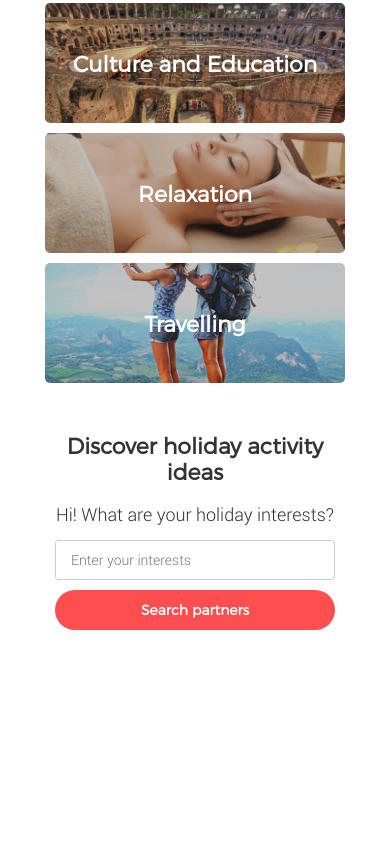
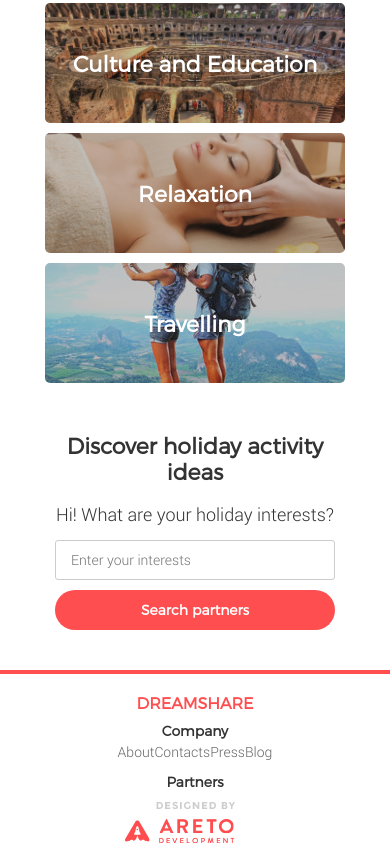
Before and after one commit to YuriyShandor/DreamShare, a website: page index.html in a window 390 px wide. Shown: the part 3195-4059 px from the top of the page. Before the commit the page ends 3865 px from the top, so only its background shows below. Drawn offline with Linux system fonts and the light colour scheme.

Commit message:
Add Footer

```diff
--- a/index.html
+++ b/index.html
@@ -179,6 +179,28 @@
     </div>
   </section>
 
-  <footer></footer>
+  <footer>
+    <hr>
+
+    <div class="container">
+      <div class="footer_info">
+        <h1>DreamShare</h1>
+
+        <div class="about_us">
+          <span>Company</span>
+          <ul>
+            <li><a href="#">About</a></li>
+            <li><a href="#">Contacts</a></li>
+            <li><a href="#">Press</a></li>
+            <li><a href="#">Blog</a></li>
+          </ul>
+        </div>
+
+        <span id="partn">Partners</span>
+
+        <a href="#" id="design"><img src="img/designed.png" alt=""></a>
+      </div>
+    </div>
+  </footer>
 </body>
 </html>
--- a/scss/main.scss
+++ b/scss/main.scss
@@ -480,6 +480,7 @@ header {
     align-items: center;
     border-radius: 5px;
     margin-bottom: 20px;
+    cursor: pointer;
 
     span {
       font-size: 22px;
@@ -632,20 +633,131 @@ header {
   }
 }
 
+footer {
+  hr {
+    height: 4px;
+    background: #ff4e50;
+    border: none;
+    margin: 0;
+  }
+
+  .footer_info {
+    width: inherit;
+    height: 155px;
+    display: flex;
+    margin-top: 40px;
+
+    h1 {
+      font-size: 16px;
+      font-weight: 700;
+      color: #ff4e50;
+      text-transform: uppercase;
+      margin: 0;
+    }
+
+    span {
+      font-size: 14px;
+      font-weight: 700;
+      color: #333;
+    }
+
+    .about_us {
+      margin-left: 115px;
+
+      ul {
+        margin: 0;
+        margin-top: 20px;
+        padding: 0;
+
+        li {
+          list-style: none;
+          line-height: 1.5;
+
+          a {
+            text-decoration: none;
+            font-family: Roboto;
+            font-size: 14px;
+            font-weight: 300;
+            color: #666;
+            cursor: pointer;
+
+            &:hover {
+              color: red;
+              font-weight: 700;
+            }
+          }
+        }
+      }
+    }
+
+    #partn {
+      margin-left: 170px;
+    }
+
+    #design {
+      margin-left: auto;
+    }
+  }
+}
 
 @media screen and (min-width: 768px) and (max-width: 1199px) {
+  footer {
 
+    .footer_info {
+
+      h1 {
+        margin-left: 30px;
+      }
+
+      .about_us {
+        margin-left: 100px;
+      }
+
+      #partn {
+        margin-left: 105px;
+      }
+
+      #design {
+        margin-left: auto;
+        margin-right: 30px;
+      }
+    }
+  }
 }
 
 @media screen and (max-width: 767px) {
+  footer {
 
+    .footer_info {
+      width: inherit;
+      height: 170px;
+      display: flex;
+      flex-direction: column;
+      align-items: center;
+      justify-content: space-between;
+      margin-top: 20px;
+
+      .about_us {
+        margin-left: 0;
+        display: flex;
+        flex-direction: column;
+        align-items: center;
+
+        ul {
+          margin-top: 0;
+          display: flex;
+        }
+      }
+
+      #partn {
+        margin-left: 0;
+      }
+
+      #design {
+        margin-left: 0;
+        margin-bottom: 17px;
+        transform: translateX(-15px);
+      }
+    }
+  }
 }
-
-
-@media screen and (min-width: 768px) and (max-width: 1199px) {
-
-}
-
-@media screen and (max-width: 767px) {
-
-}
```
Also changed, not shown: img/designed.png (added), scss/main.min.css.
